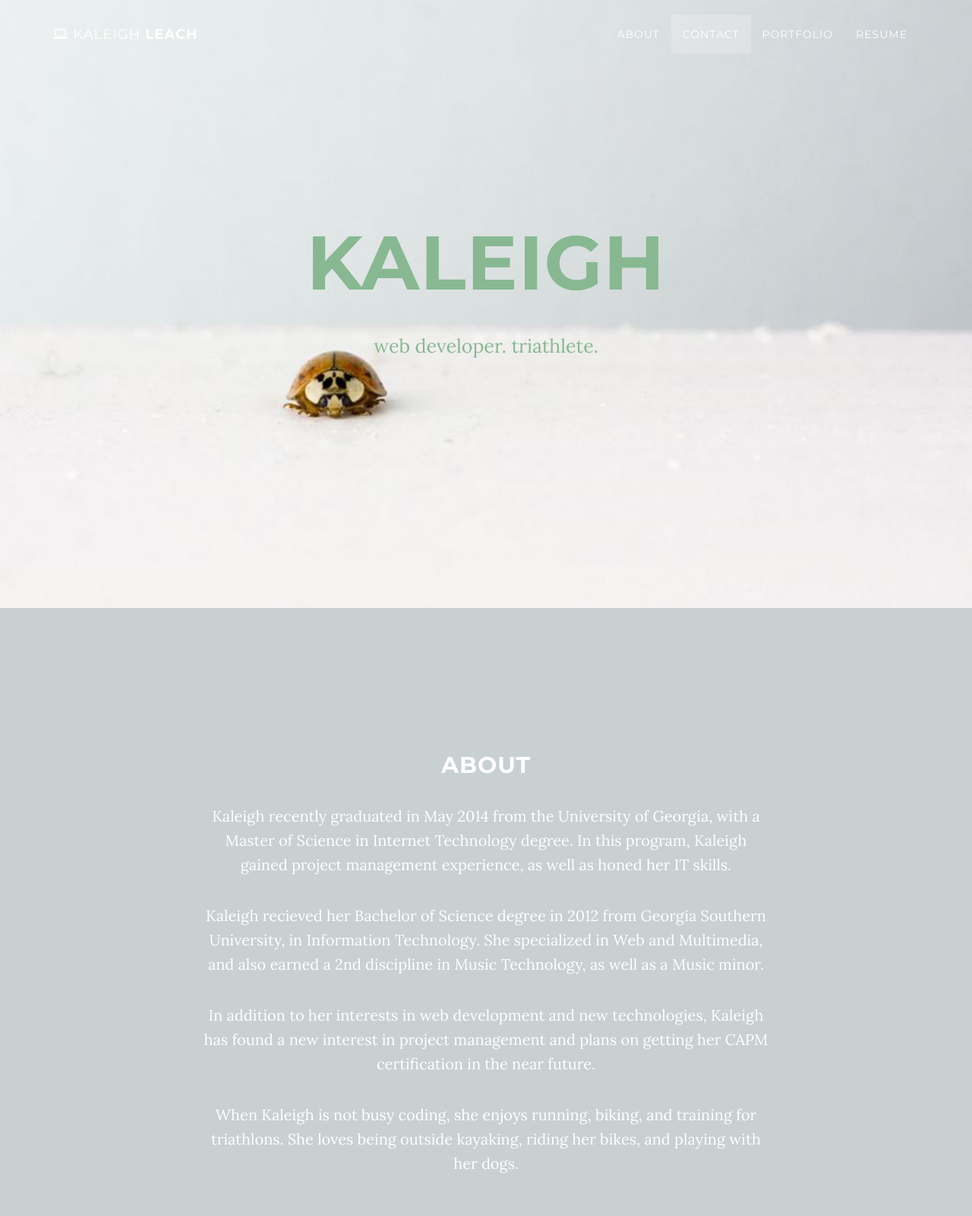
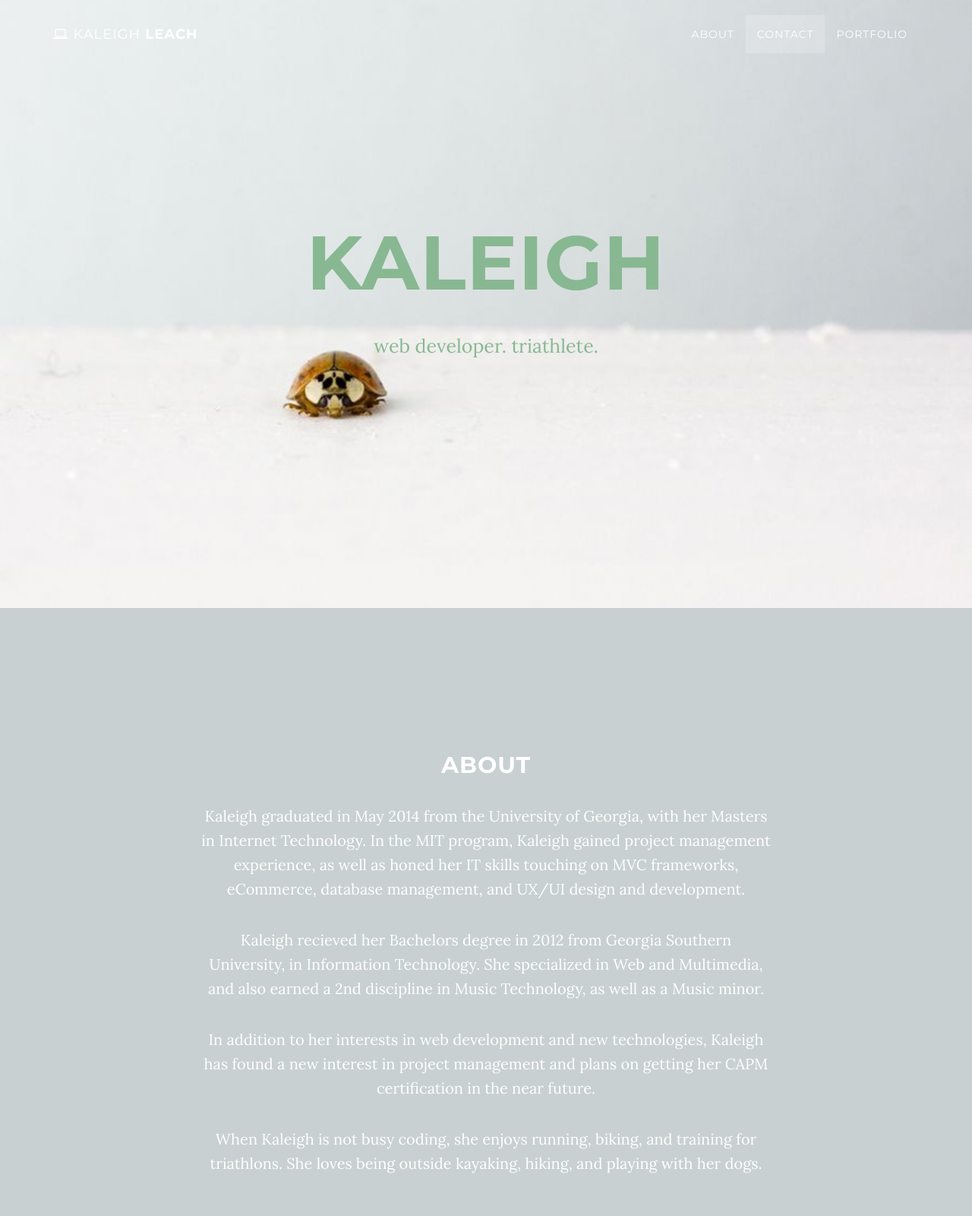
Before and after one commit to klgh/Oldpersonalwebsite, a plain HTML site: page index.html in a window 1280 px wide. Shown: the top 1600 px of the page at 76% size. Drawn offline with nearby package versions, Linux system fonts and the light colour scheme.

Commit message:
ing updates

```diff
--- a/index.html
+++ b/index.html
@@ -66,9 +66,9 @@
                     <li class="page-scroll">
                         <a href="portfolio.html">Portfolio</a>
                     </li>
-                    <li class="page-scroll">
+                    <!--<li class="page-scroll">
                         <a href="resume.html">Resume</a>
-                    </li><!--
+                    </li>
                     <li class="page-scroll">
                         <a href="http://blog.kaleighleach.com" target="_blank">Blog</a>
                     </li> -->
@@ -97,10 +97,10 @@
         <div class="row">
             <div class="col-lg-8 col-lg-offset-2">
                 <h2>About</h2>
-                <p>Kaleigh recently graduated in May 2014 from the University of Georgia, with a Master of Science in Internet Technology degree. In this program, Kaleigh gained project management experience, as well as honed her IT skills.</p>
-                <p>Kaleigh recieved her Bachelor of Science degree in 2012 from Georgia Southern University, in Information Technology. She specialized in Web and Multimedia, and also earned a 2nd discipline in Music Technology, as well as a Music minor.</p>
+                <p>Kaleigh graduated in May 2014 from the University of Georgia, with her Masters in Internet Technology. In the MIT program, Kaleigh gained project management experience, as well as honed her IT skills touching on MVC frameworks, eCommerce, database management, and UX/UI design and development.</p>
+                <p>Kaleigh recieved her Bachelors degree in 2012 from Georgia Southern University, in Information Technology. She specialized in Web and Multimedia, and also earned a 2nd discipline in Music Technology, as well as a Music minor.</p>
                 <p>In addition to her interests in web development and new technologies, Kaleigh has found a new interest in project management and plans on getting her CAPM certification in the near future.</p>
-                <p>When Kaleigh is not busy coding, she enjoys running, biking, and training for triathlons. She loves being outside kayaking, riding her bikes, and playing with her dogs.</p>
+                <p>When Kaleigh is not busy coding, she enjoys running, biking, and training for triathlons. She loves being outside kayaking, hiking, and playing with her dogs.</p>
             </div>
         </div>
     </section>
```
Also changed, not shown: portfolio.html (+2 -2 lines), resume.html (+3 -2 lines), work.html (+2 -2 lines), img/atlwedsite.png, img/kevala.png, img/wedding.png.
